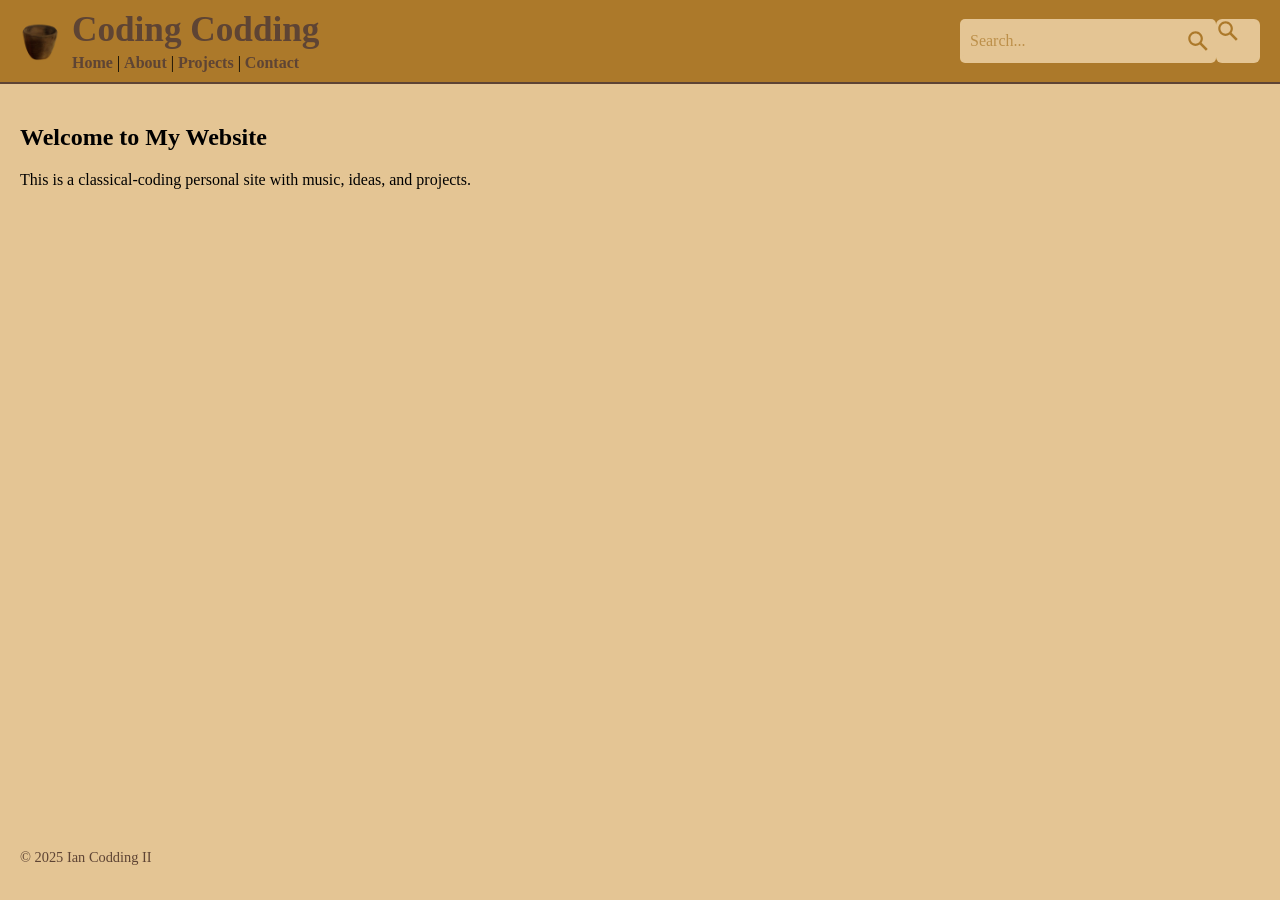
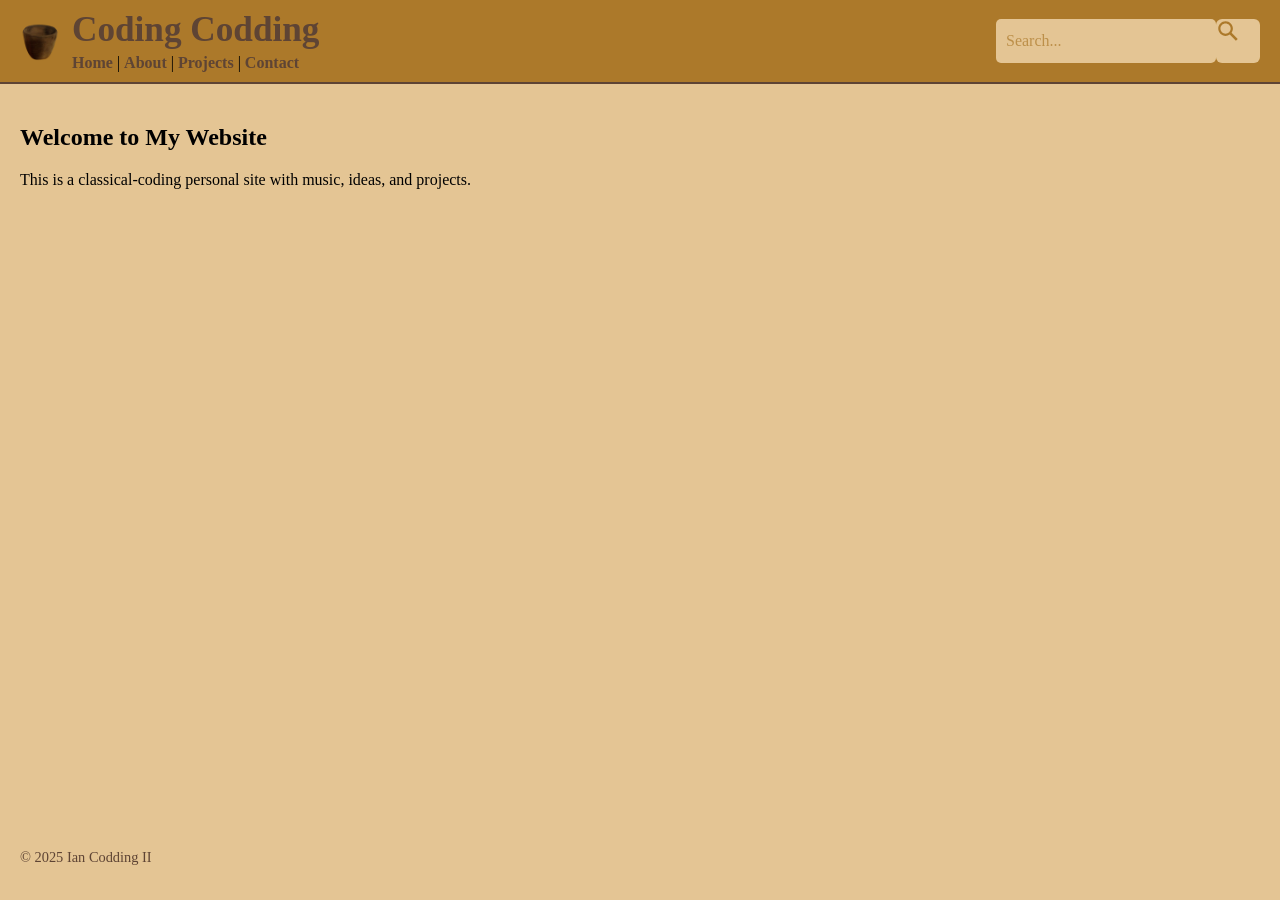
Before and after one commit to Ian-Codding-II/CodingCodding, a Jekyll site: the page built from index.html, in a window 1280 px wide. Built offline with Jekyll 4.4.1, drawn with Linux system fonts in a browser that asks for light colours.

Commit message:
update to search button

```diff
--- a/_includes/searchbar.html
+++ b/_includes/searchbar.html
@@ -1,14 +1,8 @@
 <!-- Responsive site search -->
 <div class="searchbar-container">
-  <!-- Full search form (visible on wide screens) -->
+  <!-- Full search form (visible on wide screens, input only) -->
   <form role="search" class="searchbar-full" action="{{ site.baseurl }}/search.html" method="GET">
     <input type="search" id="query" name="q" placeholder="Search..." aria-label="Search through site content" required />
-    <button type="submit" aria-label="Search">
-      <svg viewBox="0 0 1024 1024" width="20" height="20" fill="currentColor">
-        <path
-          d="M848.471 928l-263.059-263.059c-48.941 36.706-110.118 55.059-177.412 55.059-171.294 0-312-140.706-312-312s140.706-312 312-312c171.294 0 312 140.706 312 312 0 67.294-24.471 128.471-55.059 177.412l263.059 263.059-79.529 79.529zM189.623 408.078c0 121.364 97.091 218.455 218.455 218.455s218.455-97.091 218.455-218.455c0-121.364-103.159-218.455-218.455-218.455-121.364 0-218.455 97.091-218.455 218.455z" />
-      </svg>
-    </button>
   </form>
 
   <!-- Icon-only link (visible on small screens) -->
```
